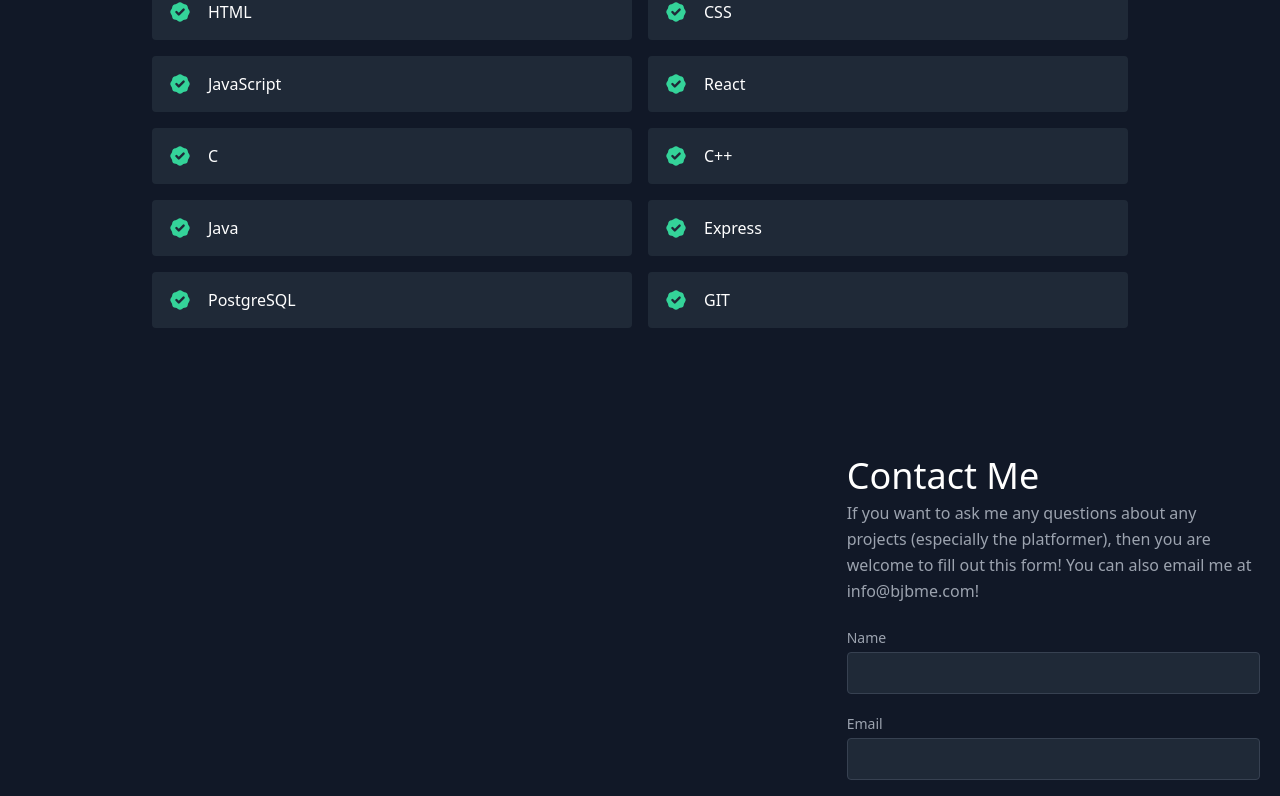
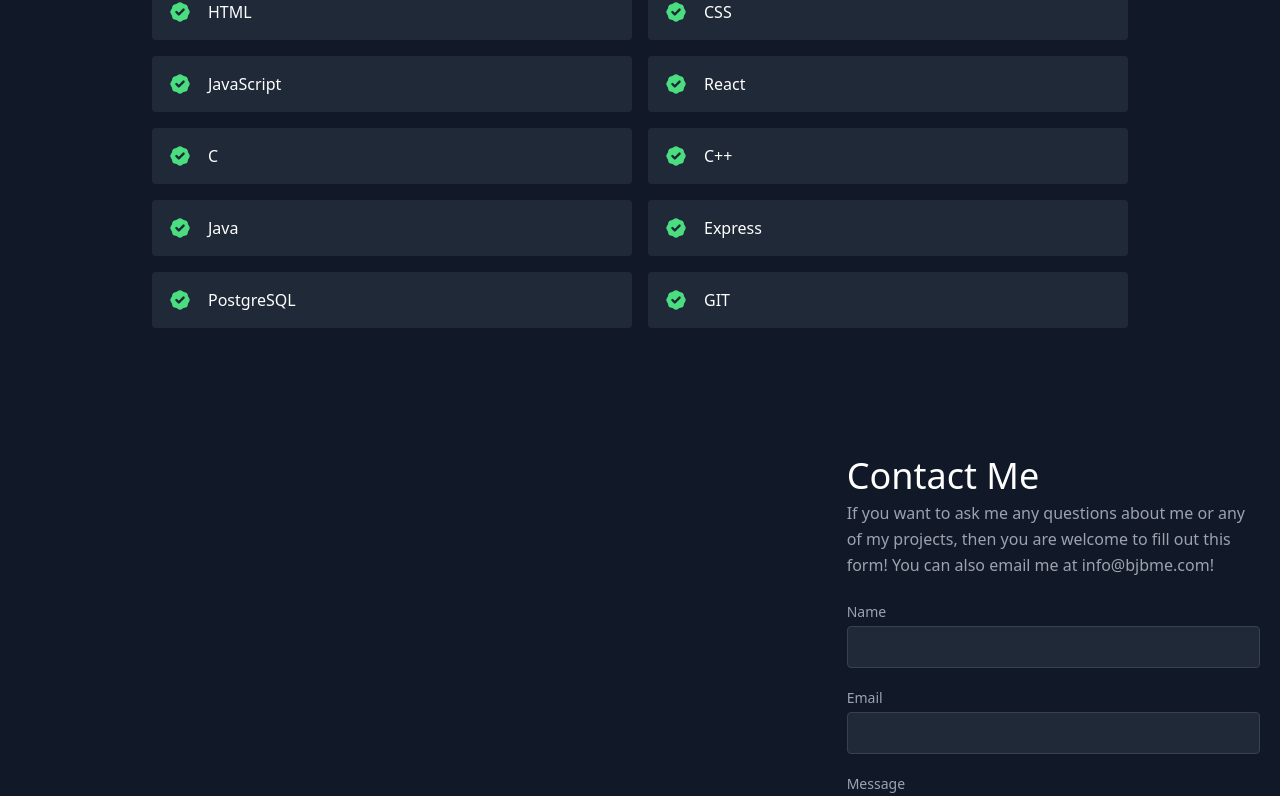
Before and after one commit to eleferrets/BB-Site, a React (Create React App) app: page / in a window 1280 px wide. Shown: the part 1889-2685 px from the top of the page. Built offline with nearby package versions, Linux system fonts and the light colour scheme.

Commit message:
Updating dependencies

```diff
--- a/package.json
+++ b/package.json
@@ -25,6 +25,6 @@
   "devDependencies": {
     "autoprefixer": "^9.8.6",
     "postcss": "^7.0.36",
-    "tailwindcss": "npm:@tailwindcss/postcss7-compat@^2.0.2"
+    "tailwindcss": "^3.1.5"
   }
 }
--- a/src/components/Contact.js
+++ b/src/components/Contact.js
@@ -73,8 +73,7 @@
             Contact Me
           </h2>
           <p className="leading-relaxed mb-5">
-            If you want to ask me any questions about any projects (especially
-            the platformer), then you are welcome to fill out this form! You can
+            If you want to ask me any questions about me or any of my projects, then you are welcome to fill out this form! You can
             also email me at{" "}
             <a class="link" href="mailto:info@bjbme.com">
               info@bjbme.com
```
Also changed, not shown: 2 other files (tests, documents, lock files or other folders).
